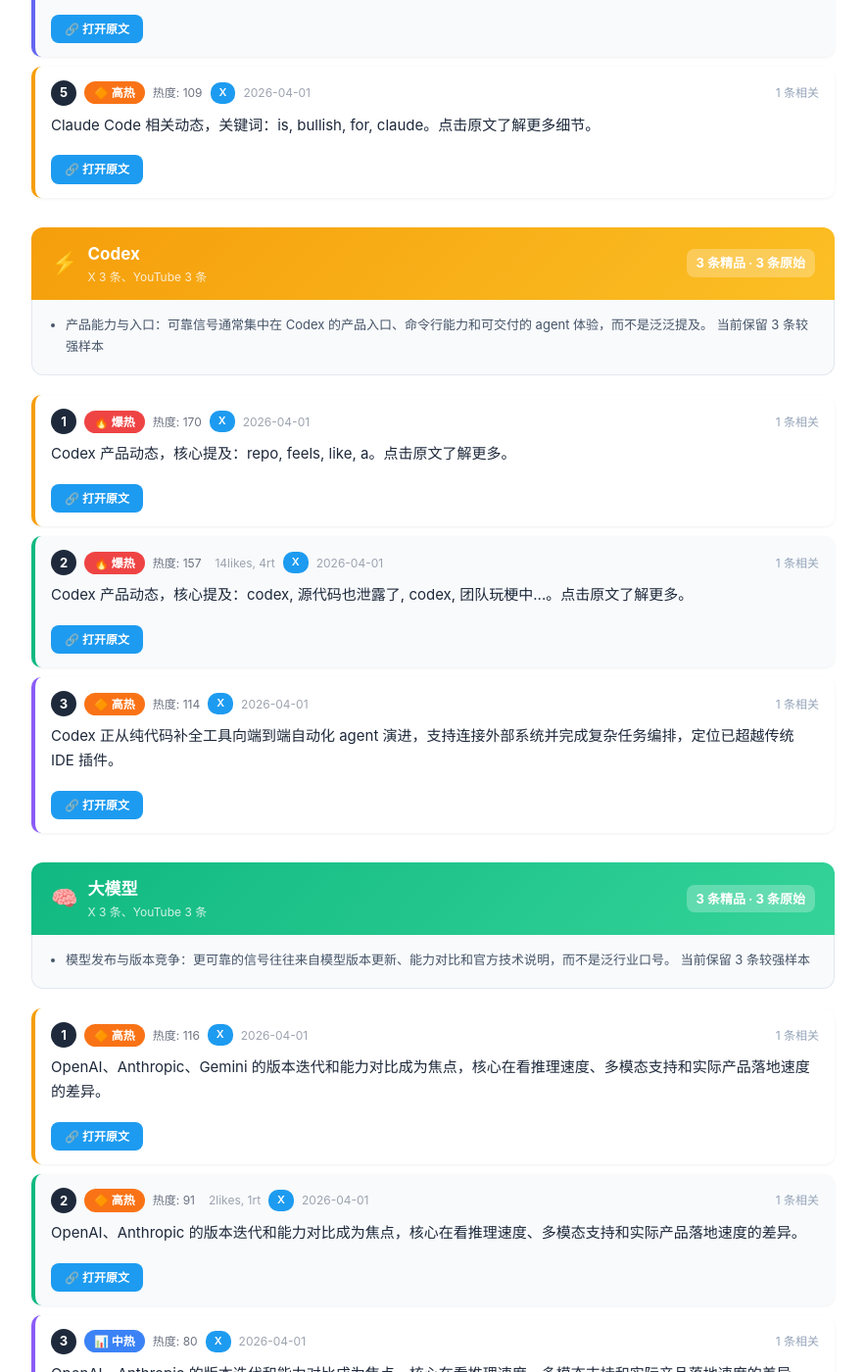
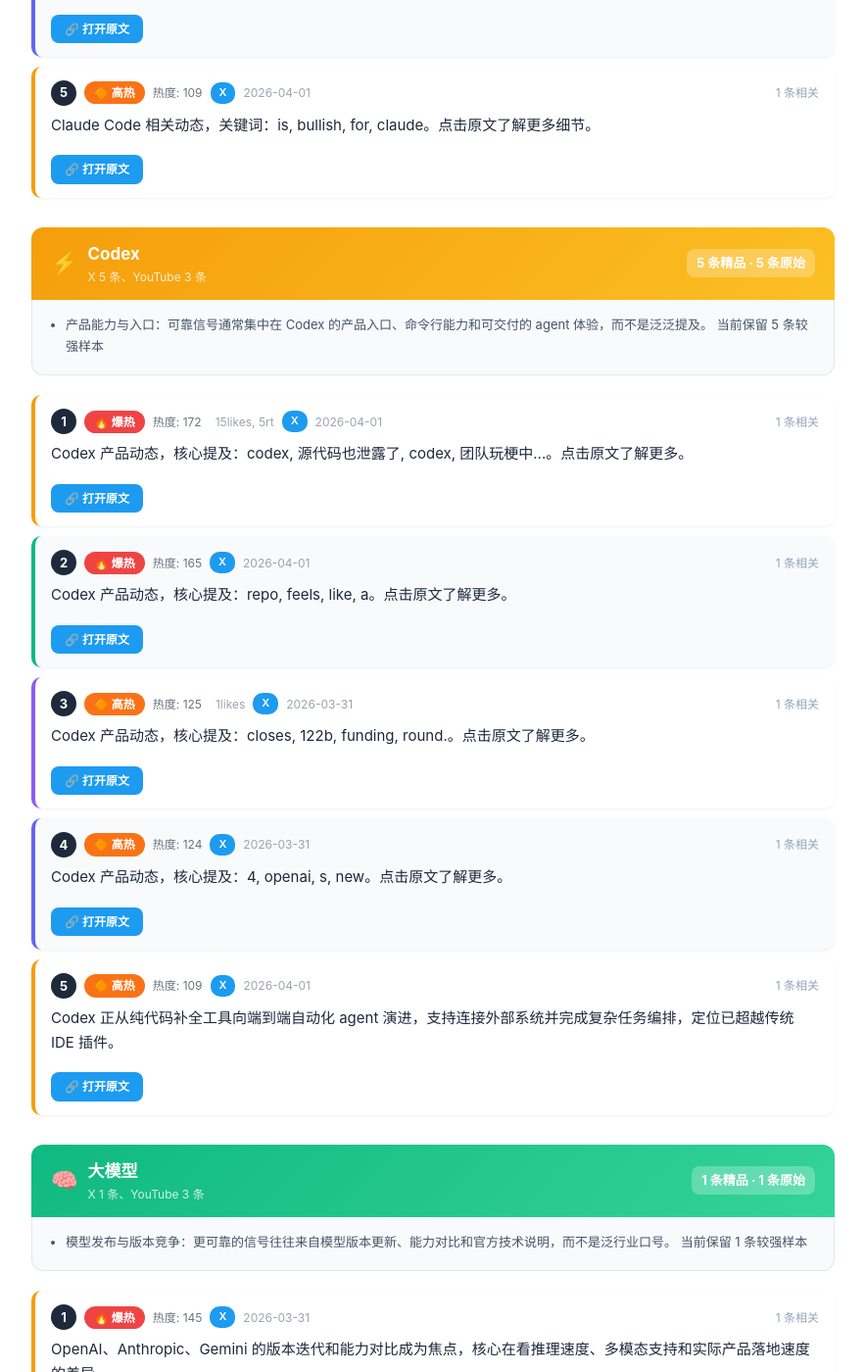
Before and after one commit to ZimengYuan/Report, a Jekyll site: the page built from _research/morning/01-monitor.md, in a window 1280 px wide and 1400 px high, scrolled down 1188 px. Shown: the whole window at 98% size, without its empty margins (158-1041 px from the left). Built offline with Jekyll 4.4.1, drawn with Linux system fonts in a browser that asks for light colours; some of the changed text lies outside the part shown.

Commit message:
Research update: morning 2026-04-01 1415

```diff
--- a/_research/morning/01-monitor.md
+++ b/_research/morning/01-monitor.md
@@ -4,11 +4,11 @@
 type: "morning"
 public_report: true
 date: 2026-04-01
-updated_at: "2026-04-01 14:09:14 +0800"
+updated_at: "2026-04-01 14:15:50 +0800"
 trigger_mode: "cron"
 trigger_schedule: "0 10,20 * * * Asia/Shanghai"
-window_start: "2026-04-01 10:00:00 +0800"
-window_end: "2026-04-01 14:09:14 +0800"
+window_start: "2026-03-31 20:00:00 +0800"
+window_end: "2026-04-01 14:15:50 +0800"
 search_sources: "x,youtube,hn"
 permalink: /research/morning/monitor/
 ---
@@ -20,7 +20,7 @@
     <div>
       <div style="color:#e2e8f0;font-size:11px;letter-spacing:2px;text-transform:uppercase;margin-bottom:4px">四主题监控简报</div>
       <div style="color:#fff;font-size:22px;font-weight:bold">🌅 早间版 · 2026-04-01</div>
-      <div style="color:#94a3b8;font-size:13px;margin-top:4px">🕐 04/01 10:00 – 14:09 · 约 4.2h</div>
+      <div style="color:#94a3b8;font-size:13px;margin-top:4px">🕐 03/31 20:00 – 14:15 · 约 18.3h</div>
     </div>
     <div style="display:flex;gap:16px;flex-wrap:wrap">
       <div style="text-align:center">
@@ -136,20 +136,33 @@
   <span style="font-size:22px">⚡</span>
   <div>
     <div style="color:#fff;font-size:17px;font-weight:bold">Codex</div>
-    <div style="color:rgba(255,255,255,0.8);font-size:12px">X 3 条、YouTube 3 条</div>
+    <div style="color:rgba(255,255,255,0.8);font-size:12px">X 5 条、YouTube 3 条</div>
   </div>
   <div style="margin-left:auto;text-align:right">
-    <div style="background:rgba(255,255,255,0.25);border-radius:8px;padding:4px 10px;color:#fff;font-size:13px;font-weight:bold">3 条精品 · 3 条原始</div>
+    <div style="background:rgba(255,255,255,0.25);border-radius:8px;padding:4px 10px;color:#fff;font-size:13px;font-weight:bold">5 条精品 · 5 条原始</div>
   </div>
 </div>
 <div style="background:#f8fafc;border-radius:0 0 12px 12px;padding:14px 16px;margin-bottom:20px;border:1px solid #e2e8f0;border-top:none">
-  <ul style="margin:0;padding-left:18px;color:#475569;font-size:13px;line-height:1.7"><li style="margin-bottom:4px">产品能力与入口：可靠信号通常集中在 Codex 的产品入口、命令行能力和可交付的 agent 体验，而不是泛泛提及。 当前保留 3 条较强样本</li></ul>
+  <ul style="margin:0;padding-left:18px;color:#475569;font-size:13px;line-height:1.7"><li style="margin-bottom:4px">产品能力与入口：可靠信号通常集中在 Codex 的产品入口、命令行能力和可交付的 agent 体验，而不是泛泛提及。 当前保留 5 条较强样本</li></ul>
 </div>
 <div style="background:#ffffff;border-radius:10px;padding:14px 16px;margin-bottom:10px;border-left:4px solid #f59e0b;box-shadow:0 1px 3px rgba(0,0,0,0.06)">
   <div style="display:flex;align-items:center;gap:8px;margin-bottom:8px;flex-wrap:wrap">
     <span style="background:#1e293b;color:#fff;width:26px;height:26px;border-radius:50%;display:inline-flex;align-items:center;justify-content:center;font-size:13px;font-weight:bold;flex-shrink:0">1</span>
     <span style="background:#ef4444;color:#fff;padding:2px 10px;border-radius:12px;font-size:12px;font-weight:bold">🔥 爆热</span>
-    <span style="color:#6b7280;font-size:12px">热度: 170</span>
+    <span style="color:#6b7280;font-size:12px">热度: 172</span>
+    <span style="color:#9ca3af;font-size:12px;margin-left:6px">15likes, 5rt</span>
+    <span style="background:#1d9bf0;color:#fff;padding:2px 9px;border-radius:10px;font-size:11px;font-weight:600">X</span>
+    <span style="color:#9ca3af;font-size:12px">2026-04-01</span>
+    <span style="margin-left:auto;font-size:12px;color:#94a3b8">1 条相关</span>
+  </div>
+  <div style="font-size:15px;color:#1e293b;line-height:1.65;margin-bottom:10px">Codex 产品动态，核心提及：codex, 源代码也泄露了, codex, 团队玩梗中...。点击原文了解更多。</div>
+  <a href="https://x.com/shao__meng/status/2039144985350615108" target="_blank" style="display:inline-block;margin-top:8px;padding:5px 14px;background:#1d9bf0;color:#fff;border-radius:8px;font-size:12px;text-decoration:none;font-weight:600">🔗 打开原文</a>
+</div>
+<div style="background:#f8fafc;border-radius:10px;padding:14px 16px;margin-bottom:10px;border-left:4px solid #10b981;box-shadow:0 1px 3px rgba(0,0,0,0.06)">
+  <div style="display:flex;align-items:center;gap:8px;margin-bottom:8px;flex-wrap:wrap">
+    <span style="background:#1e293b;color:#fff;width:26px;height:26px;border-radius:50%;display:inline-flex;align-items:center;justify-content:center;font-size:13px;font-weight:bold;flex-shrink:0">2</span>
+    <span style="background:#ef4444;color:#fff;padding:2px 10px;border-radius:12px;font-size:12px;font-weight:bold">🔥 爆热</span>
+    <span style="color:#6b7280;font-size:12px">热度: 165</span>
 
     <span style="background:#1d9bf0;color:#fff;padding:2px 9px;border-radius:10px;font-size:11px;font-weight:600">X</span>
     <span style="color:#9ca3af;font-size:12px">2026-04-01</span>
@@ -158,24 +171,37 @@
   <div style="font-size:15px;color:#1e293b;line-height:1.65;margin-bottom:10px">Codex 产品动态，核心提及：repo, feels, like, a。点击原文了解更多。</div>
   <a href="https://x.com/chenzeling4/status/2039186054222070054" target="_blank" style="display:inline-block;margin-top:8px;padding:5px 14px;background:#1d9bf0;color:#fff;border-radius:8px;font-size:12px;text-decoration:none;font-weight:600">🔗 打开原文</a>
 </div>
-<div style="background:#f8fafc;border-radius:10px;padding:14px 16px;margin-bottom:10px;border-left:4px solid #10b981;box-shadow:0 1px 3px rgba(0,0,0,0.06)">
-  <div style="display:flex;align-items:center;gap:8px;margin-bottom:8px;flex-wrap:wrap">
-    <span style="background:#1e293b;color:#fff;width:26px;height:26px;border-radius:50%;display:inline-flex;align-items:center;justify-content:center;font-size:13px;font-weight:bold;flex-shrink:0">2</span>
-    <span style="background:#ef4444;color:#fff;padding:2px 10px;border-radius:12px;font-size:12px;font-weight:bold">🔥 爆热</span>
-    <span style="color:#6b7280;font-size:12px">热度: 157</span>
-    <span style="color:#9ca3af;font-size:12px;margin-left:6px">14likes, 4rt</span>
-    <span style="background:#1d9bf0;color:#fff;padding:2px 9px;border-radius:10px;font-size:11px;font-weight:600">X</span>
-    <span style="color:#9ca3af;font-size:12px">2026-04-01</span>
-    <span style="margin-left:auto;font-size:12px;color:#94a3b8">1 条相关</span>
-  </div>
-  <div style="font-size:15px;color:#1e293b;line-height:1.65;margin-bottom:10px">Codex 产品动态，核心提及：codex, 源代码也泄露了, codex, 团队玩梗中...。点击原文了解更多。</div>
-  <a href="https://x.com/shao__meng/status/2039144985350615108" target="_blank" style="display:inline-block;margin-top:8px;padding:5px 14px;background:#1d9bf0;color:#fff;border-radius:8px;font-size:12px;text-decoration:none;font-weight:600">🔗 打开原文</a>
-</div>
 <div style="background:#ffffff;border-radius:10px;padding:14px 16px;margin-bottom:10px;border-left:4px solid #8b5cf6;box-shadow:0 1px 3px rgba(0,0,0,0.06)">
   <div style="display:flex;align-items:center;gap:8px;margin-bottom:8px;flex-wrap:wrap">
     <span style="background:#1e293b;color:#fff;width:26px;height:26px;border-radius:50%;display:inline-flex;align-items:center;justify-content:center;font-size:13px;font-weight:bold;flex-shrink:0">3</span>
     <span style="background:#f97316;color:#fff;padding:2px 10px;border-radius:12px;font-size:12px;font-weight:bold">🔶 高热</span>
-    <span style="color:#6b7280;font-size:12px">热度: 114</span>
+    <span style="color:#6b7280;font-size:12px">热度: 125</span>
+    <span style="color:#9ca3af;font-size:12px;margin-left:6px">1likes</span>
+    <span style="background:#1d9bf0;color:#fff;padding:2px 9px;border-radius:10px;font-size:11px;font-weight:600">X</span>
+    <span style="color:#9ca3af;font-size:12px">2026-03-31</span>
+    <span style="margin-left:auto;font-size:12px;color:#94a3b8">1 条相关</span>
+  </div>
+  <div style="font-size:15px;color:#1e293b;line-height:1.65;margin-bottom:10px">Codex 产品动态，核心提及：closes, 122b, funding, round.。点击原文了解更多。</div>
+  <a href="https://x.com/techno_pahadi/status/2039083560418906163" target="_blank" style="display:inline-block;margin-top:8px;padding:5px 14px;background:#1d9bf0;color:#fff;border-radius:8px;font-size:12px;text-decoration:none;font-weight:600">🔗 打开原文</a>
+</div>
+<div style="background:#f8fafc;border-radius:10px;padding:14px 16px;margin-bottom:10px;border-left:4px solid #6366f1;box-shadow:0 1px 3px rgba(0,0,0,0.06)">
+  <div style="display:flex;align-items:center;gap:8px;margin-bottom:8px;flex-wrap:wrap">
+    <span style="background:#1e293b;color:#fff;width:26px;height:26px;border-radius:50%;display:inline-flex;align-items:center;justify-content:center;font-size:13px;font-weight:bold;flex-shrink:0">4</span>
+    <span style="background:#f97316;color:#fff;padding:2px 10px;border-radius:12px;font-size:12px;font-weight:bold">🔶 高热</span>
+    <span style="color:#6b7280;font-size:12px">热度: 124</span>
+
+    <span style="background:#1d9bf0;color:#fff;padding:2px 9px;border-radius:10px;font-size:11px;font-weight:600">X</span>
+    <span style="color:#9ca3af;font-size:12px">2026-03-31</span>
+    <span style="margin-left:auto;font-size:12px;color:#94a3b8">1 条相关</span>
+  </div>
+  <div style="font-size:15px;color:#1e293b;line-height:1.65;margin-bottom:10px">Codex 产品动态，核心提及：4, openai, s, new。点击原文了解更多。</div>
+  <a href="https://x.com/AIpulse_is/status/2039091755375587461" target="_blank" style="display:inline-block;margin-top:8px;padding:5px 14px;background:#1d9bf0;color:#fff;border-radius:8px;font-size:12px;text-decoration:none;font-weight:600">🔗 打开原文</a>
+</div>
+<div style="background:#ffffff;border-radius:10px;padding:14px 16px;margin-bottom:10px;border-left:4px solid #f59e0b;box-shadow:0 1px 3px rgba(0,0,0,0.06)">
+  <div style="display:flex;align-items:center;gap:8px;margin-bottom:8px;flex-wrap:wrap">
+    <span style="background:#1e293b;color:#fff;width:26px;height:26px;border-radius:50%;display:inline-flex;align-items:center;justify-content:center;font-size:13px;font-weight:bold;flex-shrink:0">5</span>
+    <span style="background:#f97316;color:#fff;padding:2px 10px;border-radius:12px;font-size:12px;font-weight:bold">🔶 高热</span>
+    <span style="color:#6b7280;font-size:12px">热度: 109</span>
 
     <span style="background:#1d9bf0;color:#fff;padding:2px 9px;border-radius:10px;font-size:11px;font-weight:600">X</span>
     <span style="color:#9ca3af;font-size:12px">2026-04-01</span>
@@ -189,53 +215,27 @@
   <span style="font-size:22px">🧠</span>
   <div>
     <div style="color:#fff;font-size:17px;font-weight:bold">大模型</div>
-    <div style="color:rgba(255,255,255,0.8);font-size:12px">X 3 条、YouTube 3 条</div>
+    <div style="color:rgba(255,255,255,0.8);font-size:12px">X 1 条、YouTube 3 条</div>
   </div>
   <div style="margin-left:auto;text-align:right">
-    <div style="background:rgba(255,255,255,0.25);border-radius:8px;padding:4px 10px;color:#fff;font-size:13px;font-weight:bold">3 条精品 · 3 条原始</div>
+    <div style="background:rgba(255,255,255,0.25);border-radius:8px;padding:4px 10px;color:#fff;font-size:13px;font-weight:bold">1 条精品 · 1 条原始</div>
   </div>
 </div>
 <div style="background:#f8fafc;border-radius:0 0 12px 12px;padding:14px 16px;margin-bottom:20px;border:1px solid #e2e8f0;border-top:none">
-  <ul style="margin:0;padding-left:18px;color:#475569;font-size:13px;line-height:1.7"><li style="margin-bottom:4px">模型发布与版本竞争：更可靠的信号往往来自模型版本更新、能力对比和官方技术说明，而不是泛行业口号。 当前保留 3 条较强样本</li></ul>
+  <ul style="margin:0;padding-left:18px;color:#475569;font-size:13px;line-height:1.7"><li style="margin-bottom:4px">模型发布与版本竞争：更可靠的信号往往来自模型版本更新、能力对比和官方技术说明，而不是泛行业口号。 当前保留 1 条较强样本</li></ul>
 </div>
 <div style="background:#ffffff;border-radius:10px;padding:14px 16px;margin-bottom:10px;border-left:4px solid #f59e0b;box-shadow:0 1px 3px rgba(0,0,0,0.06)">
   <div style="display:flex;align-items:center;gap:8px;margin-bottom:8px;flex-wrap:wrap">
     <span style="background:#1e293b;color:#fff;width:26px;height:26px;border-radius:50%;display:inline-flex;align-items:center;justify-content:center;font-size:13px;font-weight:bold;flex-shrink:0">1</span>
-    <span style="background:#f97316;color:#fff;padding:2px 10px;border-radius:12px;font-size:12px;font-weight:bold">🔶 高热</span>
-    <span style="color:#6b7280;font-size:12px">热度: 116</span>
+    <span style="background:#ef4444;color:#fff;padding:2px 10px;border-radius:12px;font-size:12px;font-weight:bold">🔥 爆热</span>
+    <span style="color:#6b7280;font-size:12px">热度: 145</span>
 
     <span style="background:#1d9bf0;color:#fff;padding:2px 9px;border-radius:10px;font-size:11px;font-weight:600">X</span>
-    <span style="color:#9ca3af;font-size:12px">2026-04-01</span>
+    <span style="color:#9ca3af;font-size:12px">2026-03-31</span>
     <span style="margin-left:auto;font-size:12px;color:#94a3b8">1 条相关</span>
   </div>
   <div style="font-size:15px;color:#1e293b;line-height:1.65;margin-bottom:10px">OpenAI、Anthropic、Gemini 的版本迭代和能力对比成为焦点，核心在看推理速度、多模态支持和实际产品落地速度的差异。</div>
-  <a href="https://x.com/yusuke_m_MU/status/2039223677624193498" target="_blank" style="display:inline-block;margin-top:8px;padding:5px 14px;background:#1d9bf0;color:#fff;border-radius:8px;font-size:12px;text-decoration:none;font-weight:600">🔗 打开原文</a>
-</div>
-<div style="background:#f8fafc;border-radius:10px;padding:14px 16px;margin-bottom:10px;border-left:4px solid #10b981;box-shadow:0 1px 3px rgba(0,0,0,0.06)">
-  <div style="display:flex;align-items:center;gap:8px;margin-bottom:8px;flex-wrap:wrap">
-    <span style="background:#1e293b;color:#fff;width:26px;height:26px;border-radius:50%;display:inline-flex;align-items:center;justify-content:center;font-size:13px;font-weight:bold;flex-shrink:0">2</span>
-    <span style="background:#f97316;color:#fff;padding:2px 10px;border-radius:12px;font-size:12px;font-weight:bold">🔶 高热</span>
-    <span style="color:#6b7280;font-size:12px">热度: 91</span>
-    <span style="color:#9ca3af;font-size:12px;margin-left:6px">2likes, 1rt</span>
-    <span style="background:#1d9bf0;color:#fff;padding:2px 9px;border-radius:10px;font-size:11px;font-weight:600">X</span>
-    <span style="color:#9ca3af;font-size:12px">2026-04-01</span>
-    <span style="margin-left:auto;font-size:12px;color:#94a3b8">1 条相关</span>
-  </div>
-  <div style="font-size:15px;color:#1e293b;line-height:1.65;margin-bottom:10px">OpenAI、Anthropic 的版本迭代和能力对比成为焦点，核心在看推理速度、多模态支持和实际产品落地速度的差异。</div>
-  <a href="https://x.com/ProlabCH/status/2039222069137723752" target="_blank" style="display:inline-block;margin-top:8px;padding:5px 14px;background:#1d9bf0;color:#fff;border-radius:8px;font-size:12px;text-decoration:none;font-weight:600">🔗 打开原文</a>
-</div>
-<div style="background:#ffffff;border-radius:10px;padding:14px 16px;margin-bottom:10px;border-left:4px solid #8b5cf6;box-shadow:0 1px 3px rgba(0,0,0,0.06)">
-  <div style="display:flex;align-items:center;gap:8px;margin-bottom:8px;flex-wrap:wrap">
-    <span style="background:#1e293b;color:#fff;width:26px;height:26px;border-radius:50%;display:inline-flex;align-items:center;justify-content:center;font-size:13px;font-weight:bold;flex-shrink:0">3</span>
-    <span style="background:#3b82f6;color:#fff;padding:2px 10px;border-radius:12px;font-size:12px;font-weight:bold">📊 中热</span>
-    <span style="color:#6b7280;font-size:12px">热度: 80</span>
-
-    <span style="background:#1d9bf0;color:#fff;padding:2px 9px;border-radius:10px;font-size:11px;font-weight:600">X</span>
-    <span style="color:#9ca3af;font-size:12px">2026-04-01</span>
-    <span style="margin-left:auto;font-size:12px;color:#94a3b8">1 条相关</span>
-  </div>
-  <div style="font-size:15px;color:#1e293b;line-height:1.65;margin-bottom:10px">OpenAI、Anthropic 的版本迭代和能力对比成为焦点，核心在看推理速度、多模态支持和实际产品落地速度的差异。</div>
-  <a href="https://x.com/KwizatsH/status/2039222016960868457" target="_blank" style="display:inline-block;margin-top:8px;padding:5px 14px;background:#1d9bf0;color:#fff;border-radius:8px;font-size:12px;text-decoration:none;font-weight:600">🔗 打开原文</a>
+  <a href="https://x.com/quelquesoit/status/2039097410056581430" target="_blank" style="display:inline-block;margin-top:8px;padding:5px 14px;background:#1d9bf0;color:#fff;border-radius:8px;font-size:12px;text-decoration:none;font-weight:600">🔗 打开原文</a>
 </div></div>
 <div style="max-width:820px;margin-bottom:30px">
 <div style="background:linear-gradient(135deg,#8b5cf6,#a78bfa);border-radius:12px 12px 0 0;padding:14px 20px;display:flex;align-items:center;gap:10px">
@@ -249,20 +249,20 @@
   </div>
 </div>
 <div style="background:#f8fafc;border-radius:0 0 12px 12px;padding:14px 16px;margin-bottom:20px;border:1px solid #e2e8f0;border-top:none">
-  <ul style="margin:0;padding-left:18px;color:#475569;font-size:13px;line-height:1.7"><li style="margin-bottom:4px">知识库组织方式：本轮更有价值的样本通常在讨论 Obsidian 如何组织知识、卡片和长期积累。 当前保留 1 条较强样本</li></ul>
+  <ul style="margin:0;padding-left:18px;color:#475569;font-size:13px;line-height:1.7"><li style="margin-bottom:4px">其他有效信号：本轮有一些可参考但仍需继续观察的信号。 当前保留 1 条较强样本</li></ul>
 </div>
 <div style="background:#ffffff;border-radius:10px;padding:14px 16px;margin-bottom:10px;border-left:4px solid #f59e0b;box-shadow:0 1px 3px rgba(0,0,0,0.06)">
   <div style="display:flex;align-items:center;gap:8px;margin-bottom:8px;flex-wrap:wrap">
     <span style="background:#1e293b;color:#fff;width:26px;height:26px;border-radius:50%;display:inline-flex;align-items:center;justify-content:center;font-size:13px;font-weight:bold;flex-shrink:0">1</span>
-    <span style="background:#3b82f6;color:#fff;padding:2px 10px;border-radius:12px;font-size:12px;font-weight:bold">📊 中热</span>
-    <span style="color:#6b7280;font-size:12px">热度: 82</span>
-
+    <span style="background:#f97316;color:#fff;padding:2px 10px;border-radius:12px;font-size:12px;font-weight:bold">🔶 高热</span>
+    <span style="color:#6b7280;font-size:12px">热度: 103</span>
+    <span style="color:#9ca3af;font-size:12px;margin-left:6px">1likes, 1rt</span>
     <span style="background:#1d9bf0;color:#fff;padding:2px 9px;border-radius:10px;font-size:11px;font-weight:600">X</span>
-    <span style="color:#9ca3af;font-size:12px">2026-04-01</span>
+    <span style="color:#9ca3af;font-size:12px">2026-03-31</span>
     <span style="margin-left:auto;font-size:12px;color:#94a3b8">1 条相关</span>
   </div>
-  <div style="font-size:15px;color:#1e293b;line-height:1.65;margin-bottom:10px">Obsidian 相关讨论，关键词：obsidian, is, only, half-way。点击原文了解详情。</div>
-  <a href="https://x.com/kuchin/status/2039206831927468048" target="_blank" style="display:inline-block;margin-top:8px;padding:5px 14px;background:#1d9bf0;color:#fff;border-radius:8px;font-size:12px;text-decoration:none;font-weight:600">🔗 打开原文</a>
+  <div style="font-size:15px;color:#1e293b;line-height:1.65;margin-bottom:10px">Obsidian 相关讨论，关键词：being, closed, source, is。点击原文了解详情。</div>
+  <a href="https://x.com/kensnyder/status/2039121545885372913" target="_blank" style="display:inline-block;margin-top:8px;padding:5px 14px;background:#1d9bf0;color:#fff;border-radius:8px;font-size:12px;text-decoration:none;font-weight:600">🔗 打开原文</a>
 </div></div>
 
 
@@ -278,10 +278,10 @@
     <span style="font-size:20px">⚡</span>
     <span style="font-size:15px;font-weight:bold;color:#1e293b">Codex</span>
   </div>
-  <div style="font-size:28px;font-weight:bold;color:#f59e0b;margin-bottom:4px">170</div>
-  <div style="font-size:13px;color:#64748b;margin-bottom:10px">▓▓▓▓▓▓▓▓▓▓ 均值 147 · 3 条精品（3 条原始）</div>
+  <div style="font-size:28px;font-weight:bold;color:#f59e0b;margin-bottom:4px">172</div>
+  <div style="font-size:13px;color:#64748b;margin-bottom:10px">▓▓▓▓▓▓▓▓▓▓ 均值 139 · 5 条精品（5 条原始）</div>
   <div style="font-size:12px;color:#94a3b8;margin-bottom:8px">主要来源：X</div>
-  <div style="font-size:13px;color:#475569;line-height:1.6">Codex 产品动态，核心提及：repo, feels, like, a。点击原文了解更多。</div>
+  <div style="font-size:13px;color:#475569;line-height:1.6">Codex 产品动态，核心提及：codex, 源代码也泄露了, codex, 团队玩梗中...。点击原文了解更多。</div>
 </div>
 <div style="flex:1;min-width:200px;background:#f8fafc;border-radius:12px;padding:16px;border-top:4px solid #6366f1;box-shadow:0 1px 4px rgba(0,0,0,0.06)">
   <div style="display:flex;align-items:center;gap:8px;margin-bottom:10px">
@@ -298,8 +298,8 @@
     <span style="font-size:20px">🧠</span>
     <span style="font-size:15px;font-weight:bold;color:#1e293b">大模型</span>
   </div>
-  <div style="font-size:28px;font-weight:bold;color:#10b981;margin-bottom:4px">116</div>
-  <div style="font-size:13px;color:#64748b;margin-bottom:10px">▓▓▓▓▓▓▓▓░░ 均值 95 · 3 条精品（3 条原始）</div>
+  <div style="font-size:28px;font-weight:bold;color:#10b981;margin-bottom:4px">145</div>
+  <div style="font-size:13px;color:#64748b;margin-bottom:10px">▓▓▓▓▓▓▓▓▓▓ 均值 145 · 1 条精品（1 条原始）</div>
   <div style="font-size:12px;color:#94a3b8;margin-bottom:8px">主要来源：X</div>
   <div style="font-size:13px;color:#475569;line-height:1.6">OpenAI、Anthropic、Gemini 的版本迭代和能力对比成为焦点，核心在看推理速度、多模态支持和实际产品落地速度的差异。</div>
 </div>
@@ -308,10 +308,10 @@
     <span style="font-size:20px">📎</span>
     <span style="font-size:15px;font-weight:bold;color:#1e293b">Obsidian</span>
   </div>
-  <div style="font-size:28px;font-weight:bold;color:#8b5cf6;margin-bottom:4px">82</div>
-  <div style="font-size:13px;color:#64748b;margin-bottom:10px">▓▓▓▓▓▓░░░░ 均值 82 · 1 条精品（1 条原始）</div>
+  <div style="font-size:28px;font-weight:bold;color:#8b5cf6;margin-bottom:4px">103</div>
+  <div style="font-size:13px;color:#64748b;margin-bottom:10px">▓▓▓▓▓▓▓░░░ 均值 103 · 1 条精品（1 条原始）</div>
   <div style="font-size:12px;color:#94a3b8;margin-bottom:8px">主要来源：X</div>
-  <div style="font-size:13px;color:#475569;line-height:1.6">Obsidian 相关讨论，关键词：obsidian, is, only, half-way。点击原文了解详情。</div>
+  <div style="font-size:13px;color:#475569;line-height:1.6">Obsidian 相关讨论，关键词：being, closed, source, is。点击原文了解详情。</div>
 </div></div>
 
 <div style="background:linear-gradient(135deg,#1e293b,#334155);border-radius:12px;padding:16px 20px;color:#e2e8f0;font-size:13px;line-height:1.8">
```
